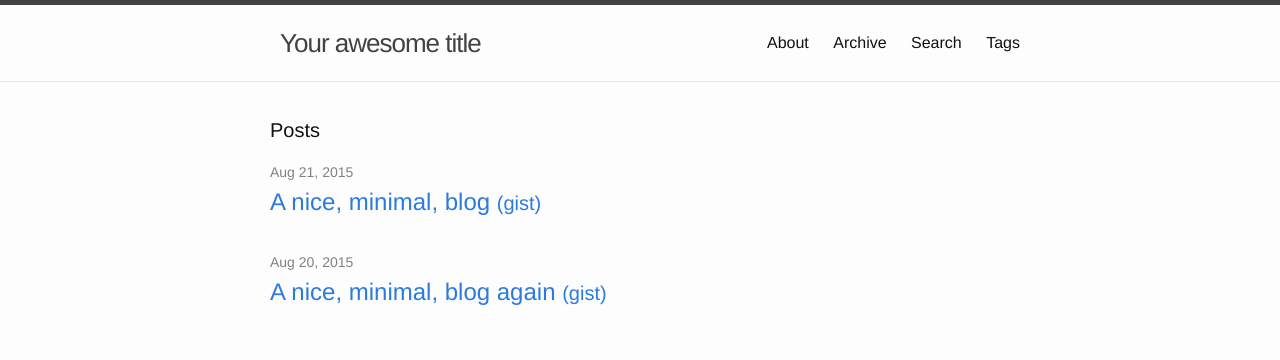
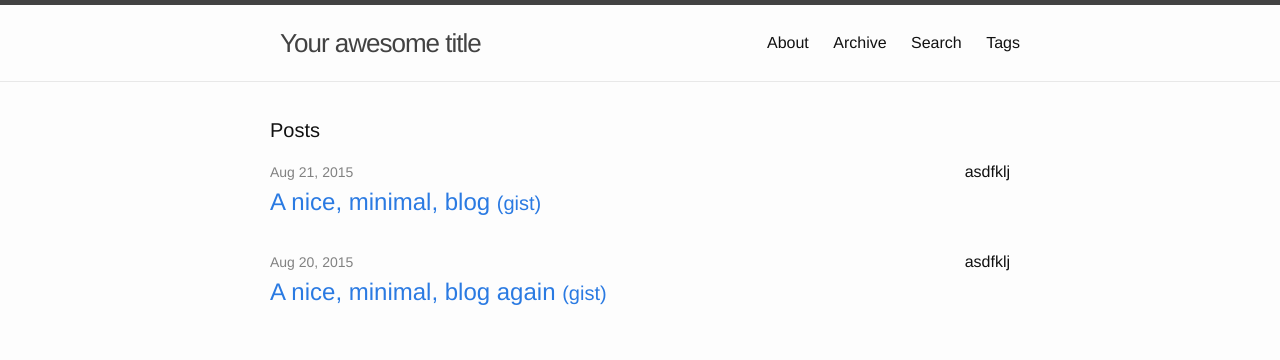
Before and after one commit to schollz/jekyll-tinyfeet, a Jekyll site: the page built from index.html, in a window 1280 px wide. Shown: the top 360 px of the page. Built offline with Jekyll 4.4.1, drawn with Linux system fonts in a browser that asks for light colours; Markdown is read by kramdown in place of the engine named in the settings.

Commit message:
Update index.html

```diff
--- a/index.html
+++ b/index.html
@@ -10,7 +10,7 @@ layout: default
 	{% assign counter = 0 %}
     {% for post in site.posts %}
       <li>
-        <span class="post-meta">{{ post.date | date: "%b %-d, %Y" }}</span>
+        <span class="post-meta">{{ post.date | date: "%b %-d, %Y" }}</span><span style="float: right;">asdfklj</span>
         <h2>
           <span class="post-link"><a href="{{ post.url | prepend: site.baseurl }}">{{ post.title }}</a> <a href="javascript:ReverseDisplay('item{{ counter }}')"><small>(gist)</small></a></span>
         </h2>
```
